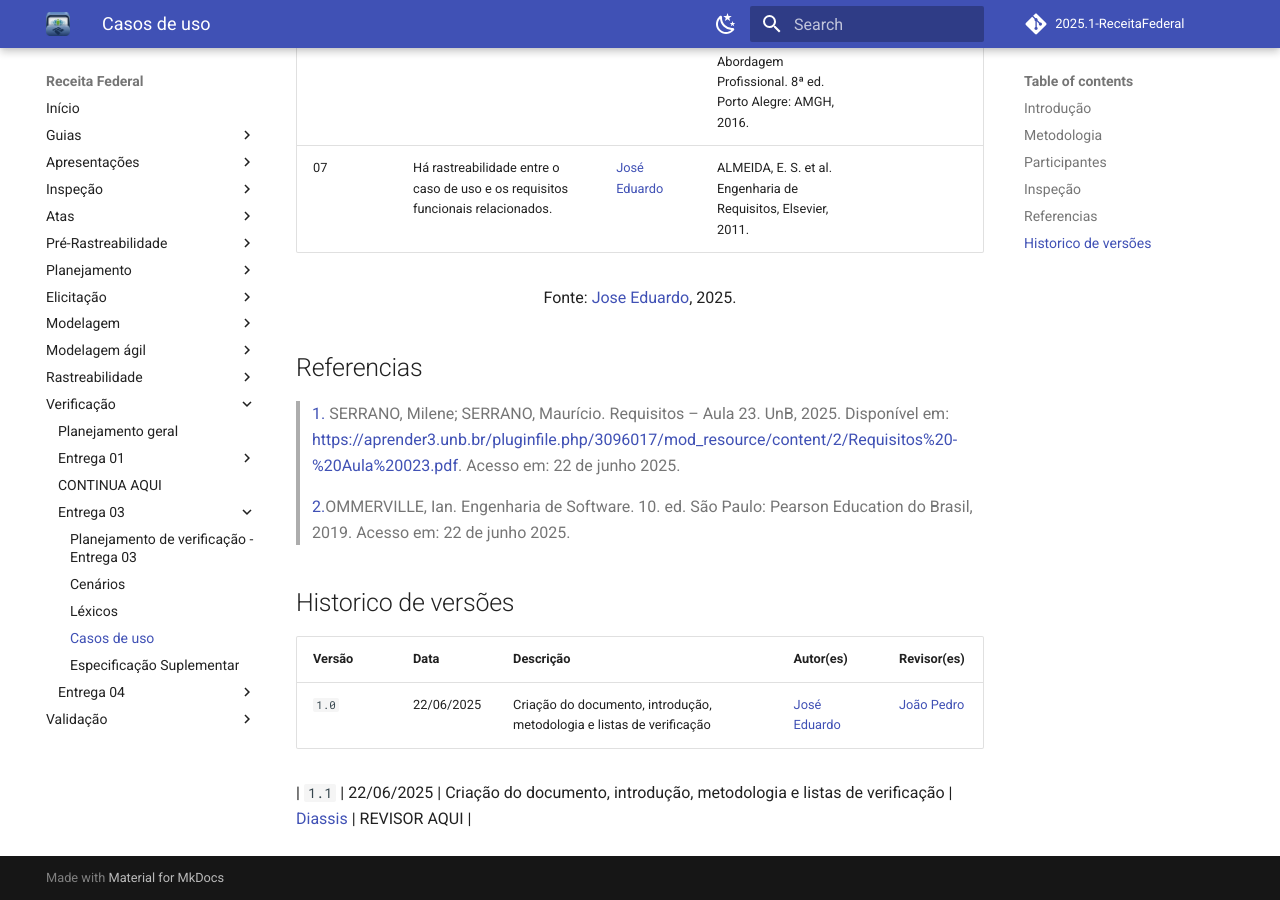
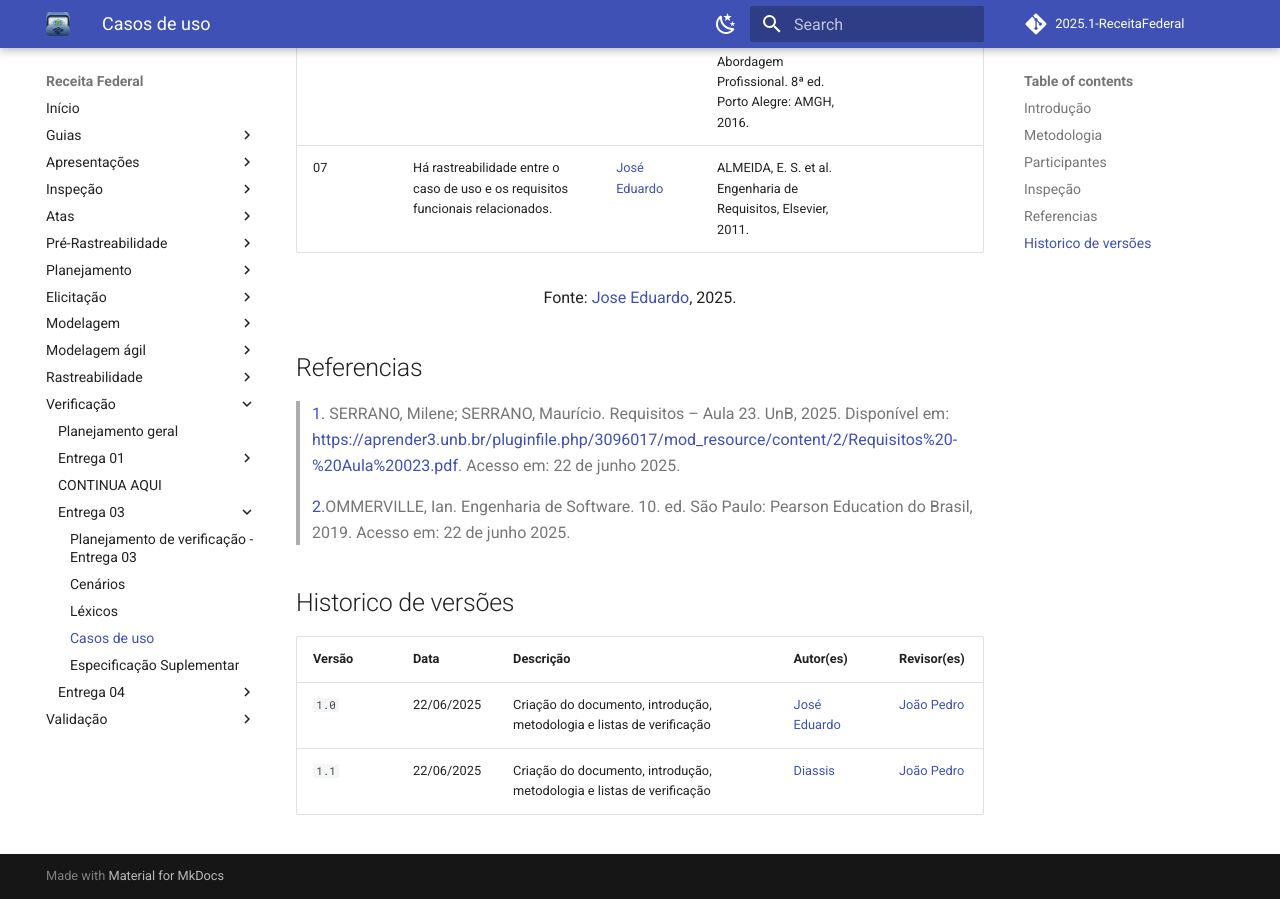
Before and after one commit to Requisitos-de-Software/2025.1-Meu-INSS, an MkDocs documentation site: the page built from docs/verificacao/entrega3/lista-casosdeuso.md, in a window 1280 px wide and 900 px high, scrolled down 1560 px. Built offline with MkDocs 1.6.1 and Material for MkDocs 9.7.7, drawn with Linux system fonts in a browser that asks for light colours; comment, search, counter and statistics services are not loaded.

Commit message:
Update lista-casosdeuso.md

```diff
--- a/docs/verificacao/entrega3/lista-casosdeuso.md
+++ b/docs/verificacao/entrega3/lista-casosdeuso.md
@@ -49,5 +49,4 @@ A metodologia adotada para a inspeção consistiu na elaboração de uma lista d
 | Versão | Data       | Descrição                                      | Autor(es)                                      | Revisor(es)                                    |
 | ------ | ---------- | ---------------------------------------------- | ---------------------------------------------- | ---------------------------------------------- |
 | `1.0`   | 22/06/2025 | Criação do documento, introdução, metodologia e listas de verificação | [José Eduardo](https://github.com/jevprado)    |  [João Pedro](https://github.com/JpRodrigues2) |
-
-| `1.1`   | 22/06/2025 | Criação do documento, introdução, metodologia e listas de verificação | [Diassis](https://github.com/Diaxiz)    | REVISOR AQUI |
+| `1.1`   | 22/06/2025 | Criação do documento, introdução, metodologia e listas de verificação | [Diassis](https://github.com/Diaxiz)    | [João Pedro](https://github.com/JpRodrigues2) |
```
